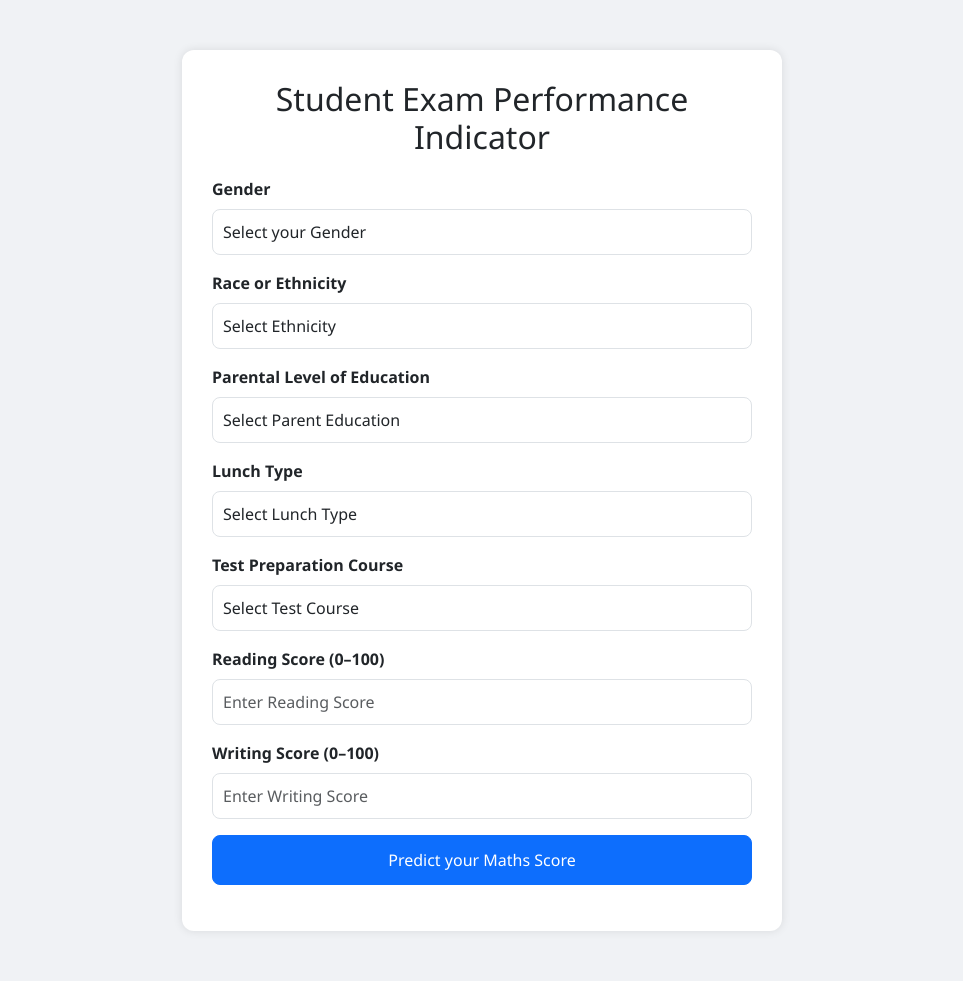
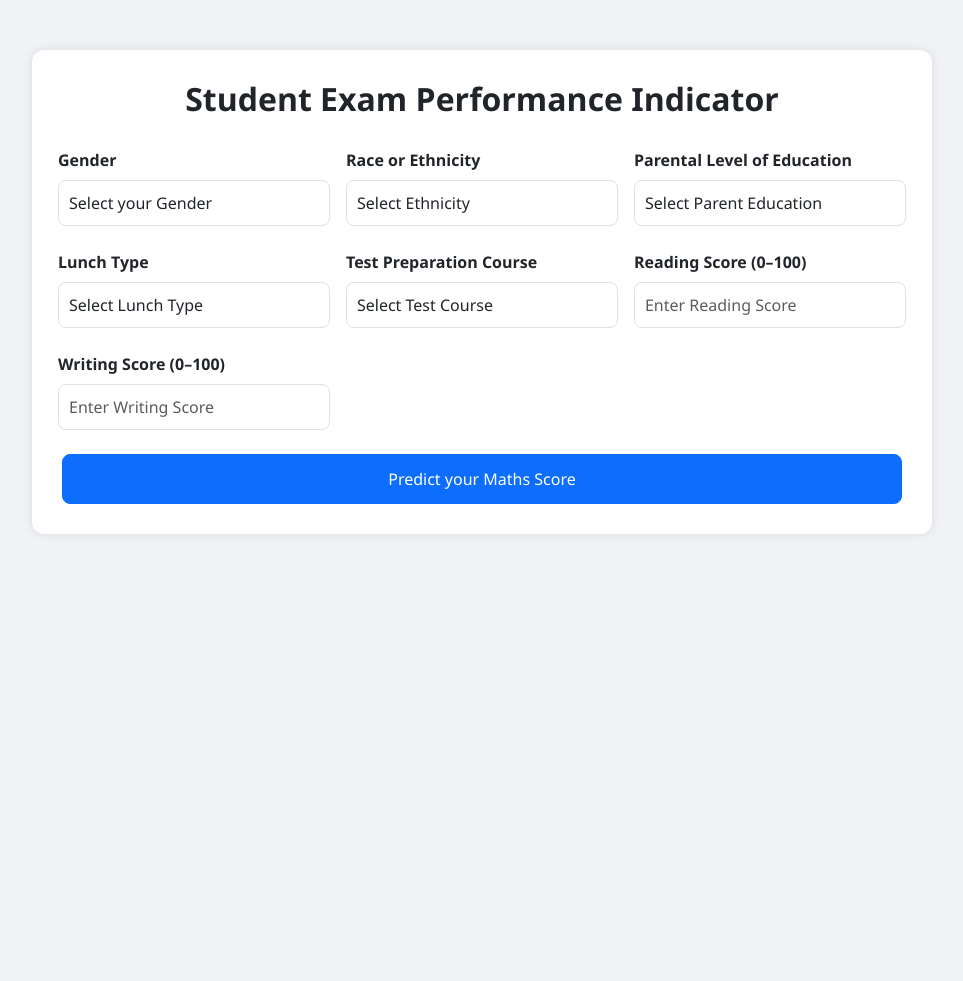
Before and after one commit to ShubhamDobariya/ML-Project, a Flask app: page /predictdata in a window 1280 px wide. Shown: the whole page, without its empty margins (158-1121 px from the left). After the commit the page ends 534 px from the top, so only its background shows below. Run offline with Flask 3, Linux system fonts and the light colour scheme.

Commit message:
Change home.html page format

```diff
--- a/templates/home.html
+++ b/templates/home.html
@@ -12,44 +12,58 @@
         background-color: #f0f2f5;
         font-family: "Segoe UI", Tahoma, Geneva, Verdana, sans-serif;
       }
+
       .login {
-        width: 600px;
+        max-width: 900px;
         margin: 50px auto;
         background: #ffffff;
         padding: 30px;
         border-radius: 12px;
         box-shadow: 0 0 10px rgba(0, 0, 0, 0.1);
       }
-      h1,
+
       h2 {
         text-align: center;
-        margin-bottom: 20px;
+        margin-bottom: 30px;
+        font-weight: bold;
       }
+
       .form-label {
         font-weight: 600;
       }
+
       .form-control {
         border-radius: 8px;
         padding: 10px;
       }
+
       .btn-primary {
         width: 100%;
         padding: 12px;
         font-size: 16px;
         border-radius: 8px;
       }
+
+      @media (max-width: 768px) {
+        .col-md-4 {
+          margin-bottom: 15px;
+        }
+      }
     </style>
   </head>
   <body>
     <div class="login">
       <h2>Student Exam Performance Indicator</h2>
+
       <!-- Prediction Result -->
       {% if results %}
-      <h2 class="text-success">Prediction: {{ results }}</h2>
+      <h2 class="text-success text-center">Prediction: {{ results }}</h2>
       {% endif %}
+
       <form action="{{ url_for('predict_datapoint') }}" method="post">
+        <div class="row g-4">
           <!-- Gender -->
-        <div class="mb-3">
+          <div class="col-md-4 px-2">
             <label class="form-label">Gender</label>
             <select class="form-control" name="gender" required>
               <option selected disabled value="">Select your Gender</option>
@@ -59,7 +73,7 @@
           </div>
 
           <!-- Ethnicity -->
-        <div class="mb-3">
+          <div class="col-md-4 px-2">
             <label class="form-label">Race or Ethnicity</label>
             <select class="form-control" name="ethnicity" required>
               <option selected disabled value="">Select Ethnicity</option>
@@ -72,14 +86,16 @@
           </div>
 
           <!-- Parent Education -->
-        <div class="mb-3">
+          <div class="col-md-4 px-2">
             <label class="form-label">Parental Level of Education</label>
             <select
               class="form-control"
               name="parental_level_of_education"
               required
             >
-            <option selected disabled value="">Select Parent Education</option>
+              <option selected disabled value="">
+                Select Parent Education
+              </option>
               <option value="associate's degree">Associate's degree</option>
               <option value="bachelor's degree">Bachelor's degree</option>
               <option value="high school">High school</option>
@@ -90,7 +106,7 @@
           </div>
 
           <!-- Lunch -->
-        <div class="mb-3">
+          <div class="col-md-4 px-2">
             <label class="form-label">Lunch Type</label>
             <select class="form-control" name="lunch" required>
               <option selected disabled value="">Select Lunch Type</option>
@@ -100,9 +116,13 @@
           </div>
 
           <!-- Test Prep -->
-        <div class="mb-3">
+          <div class="col-md-4 px-2">
             <label class="form-label">Test Preparation Course</label>
-          <select class="form-control" name="test_preparation_course" required>
+            <select
+              class="form-control"
+              name="test_preparation_course"
+              required
+            >
               <option selected disabled value="">Select Test Course</option>
               <option value="none">None</option>
               <option value="completed">Completed</option>
@@ -110,7 +130,7 @@
           </div>
 
           <!-- Reading Score -->
-        <div class="mb-3">
+          <div class="col-md-4 px-2">
             <label class="form-label">Reading Score (0–100)</label>
             <input
               class="form-control"
@@ -124,7 +144,7 @@
           </div>
 
           <!-- Writing Score -->
-        <div class="mb-3">
+          <div class="col-md-4 px-2">
             <label class="form-label">Writing Score (0–100)</label>
             <input
               class="form-control"
@@ -136,9 +156,10 @@
               required
             />
           </div>
+        </div>
 
         <!-- Submit Button -->
-        <div class="mb-3">
+        <div class="mt-4">
           <input
             class="btn btn-primary"
             type="submit"
```
Lines whose indentation alone changed are shown as unchanged.
